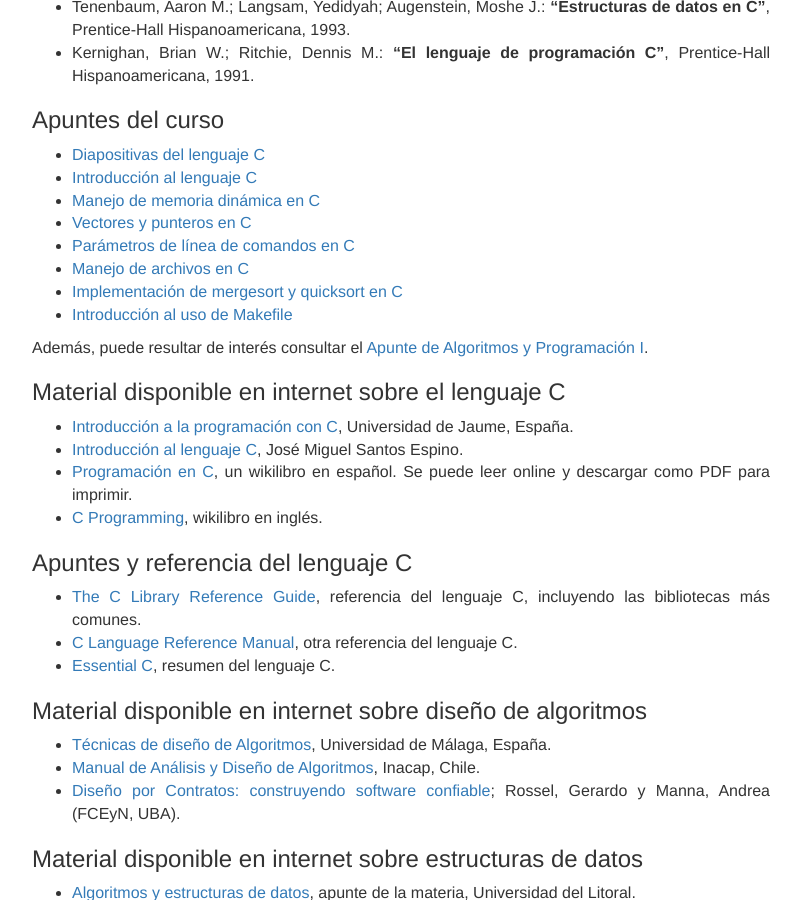
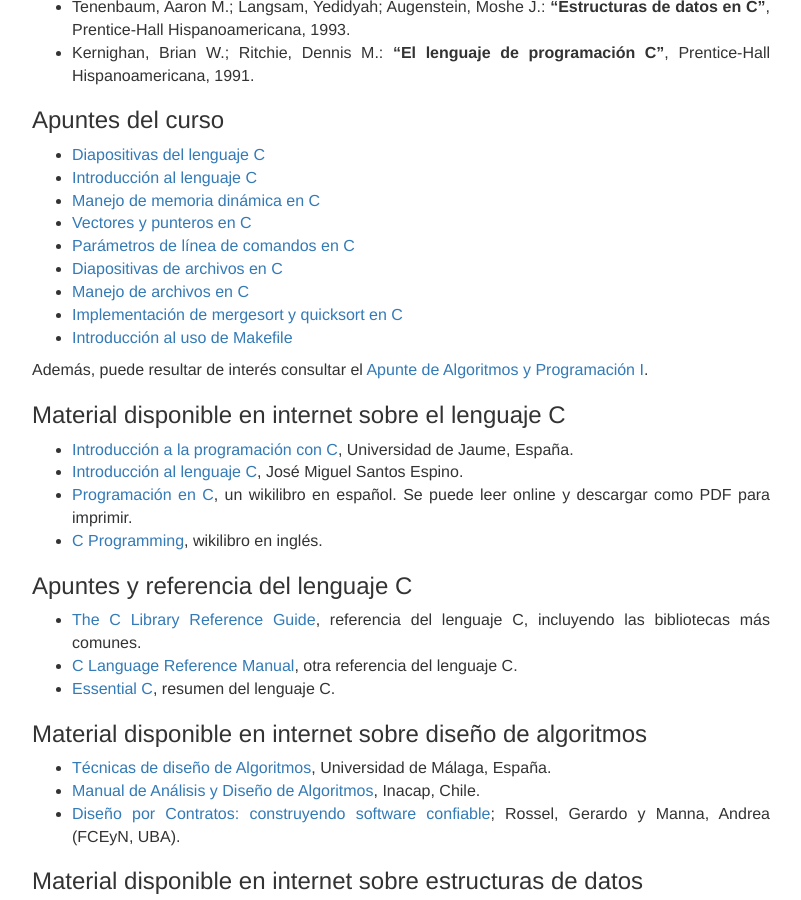
Before and after one commit to algoritmos-rw/algoritmos, a Jekyll site: the page built from static/02_bibliografia.md, in a window 1280 px wide and 900 px high, scrolled down 308 px. Shown: the whole window, without its empty margins (239-1040 px from the left). Built offline with Jekyll 4.4.1, drawn with Linux system fonts in a browser that asks for light colours.

Commit message:
Agrego el unico apunte faltante de google sites

```diff
--- a/static/02_bibliografia.md
+++ b/static/02_bibliografia.md
@@ -23,6 +23,7 @@ Bibliografía
 * [Manejo de memoria dinámica en C](https://sites.google.com/site/fiuba7541rw/apuntes/MemoriaDinamica.pdf?attredirects=0)
 * [Vectores y punteros en C](https://sites.google.com/site/fiuba7541rw/apuntes/Vectores_y_Punteros.pdf?attredirects=0)
 * [Parámetros de línea de comandos en C](https://sites.google.com/site/fiuba7541rw/apuntes/Parametros.pdf?attredirects=0)
+* [Diapositivas de archivos en C](https://sites.google.com/site/fiuba7541rw/filminas_archivos.pdf?attredirects=0&d=1)
 * [Manejo de archivos en C](https://sites.google.com/site/fiuba7541rw/apuntes/Archivos.pdf?attredirects=0)
 * [Implementación de mergesort y quicksort en C](https://sites.google.com/site/fiuba7541rw/apuntes/Ordenamiento.pdf?attredirects=0)
 * [Introducción al uso de Makefile](https://sites.google.com/site/fiuba7541rw/apuntes/Makefile.pdf?attredirects=0)
```
